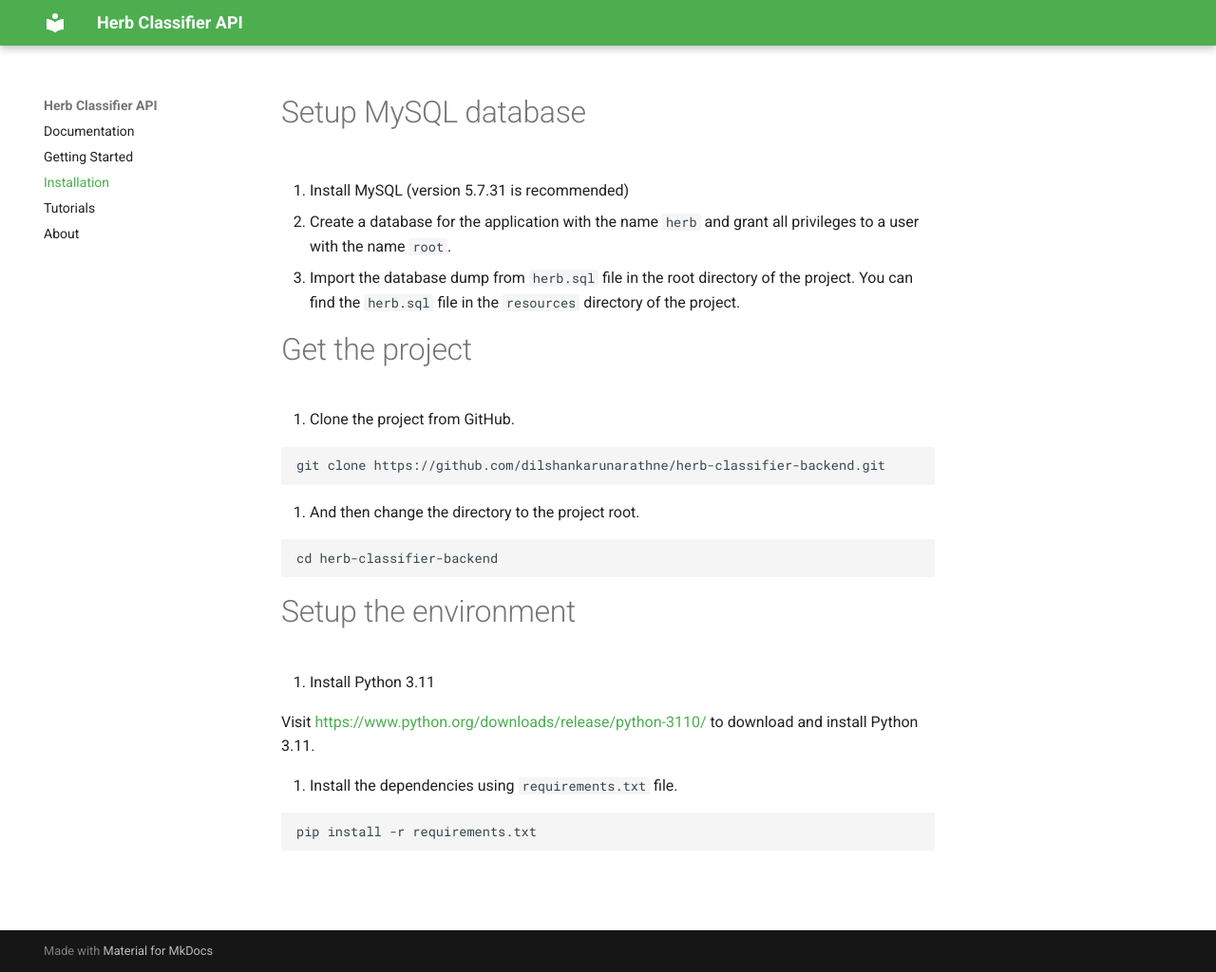
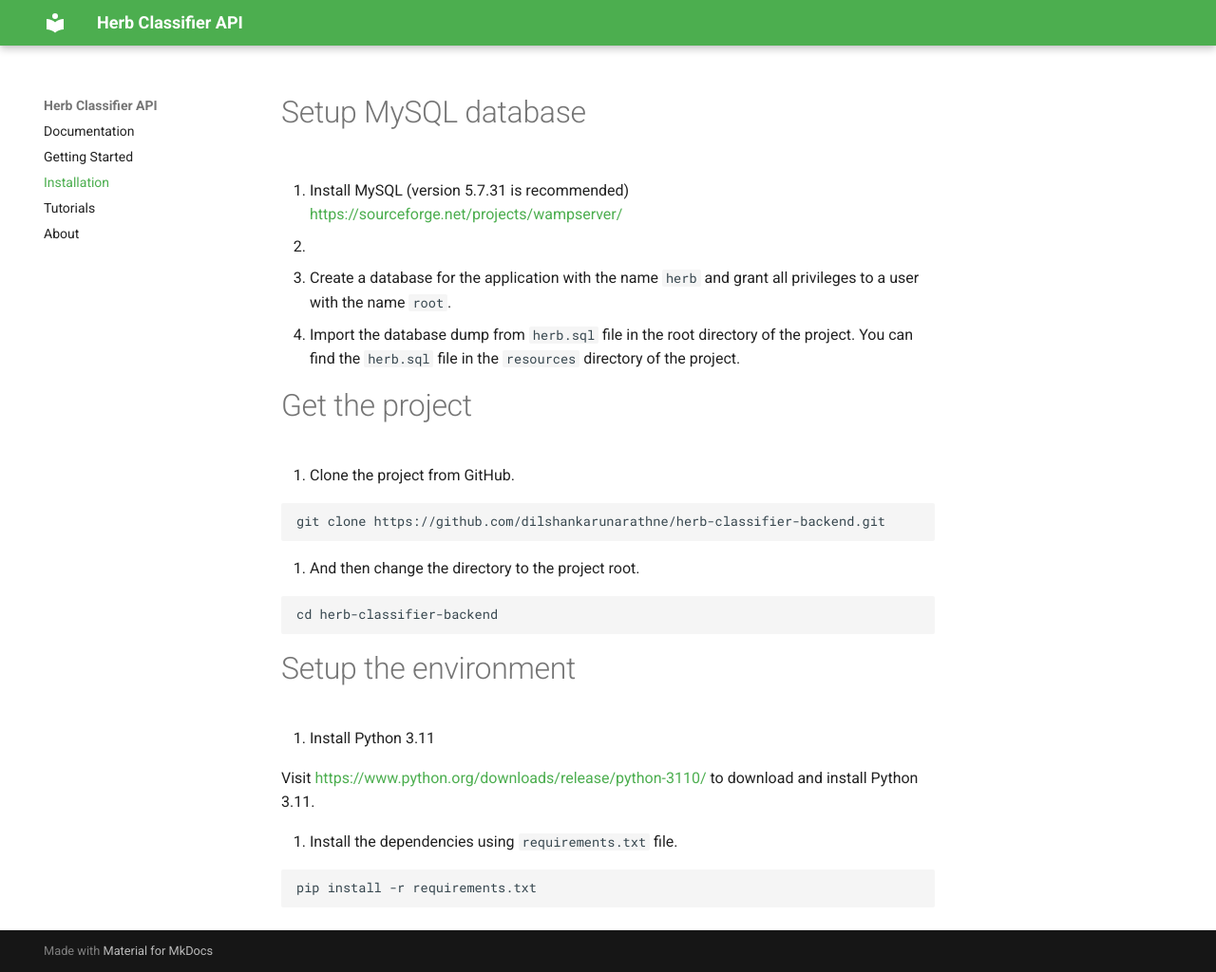
Before and after one commit to dilshankarunarathne/herb-classifier-backend, an MkDocs documentation site: the page built from docs/installation.md, in a window 1280 px wide and 1024 px high. Shown: the whole window at 95% size. Built offline with MkDocs 1.6.1 and Material for MkDocs 9.7.7, drawn with Linux system fonts in a browser that asks for light colours; some of the changed lines change nothing that is shown.

Commit message:
Update installation.md

```diff
--- a/docs/installation.md
+++ b/docs/installation.md
@@ -1,9 +1,12 @@
 # Setup MySQL database
 
 1. Install MySQL (version 5.7.31 is recommended)
+[https://sourceforge.net/projects/wampserver/](WAMP)
 
-1. Create a database for the application with the name `herb` and grant all privileges to a user with the name `root`.
-2. Import the database dump from `herb.sql` file in the root directory of the project.
+2.
+
+3. Create a database for the application with the name `herb` and grant all privileges to a user with the name `root`.
+4. Import the database dump from `herb.sql` file in the root directory of the project.
 You can find the `herb.sql` file in the `resources` directory of the project.
 
 # Get the project
```
